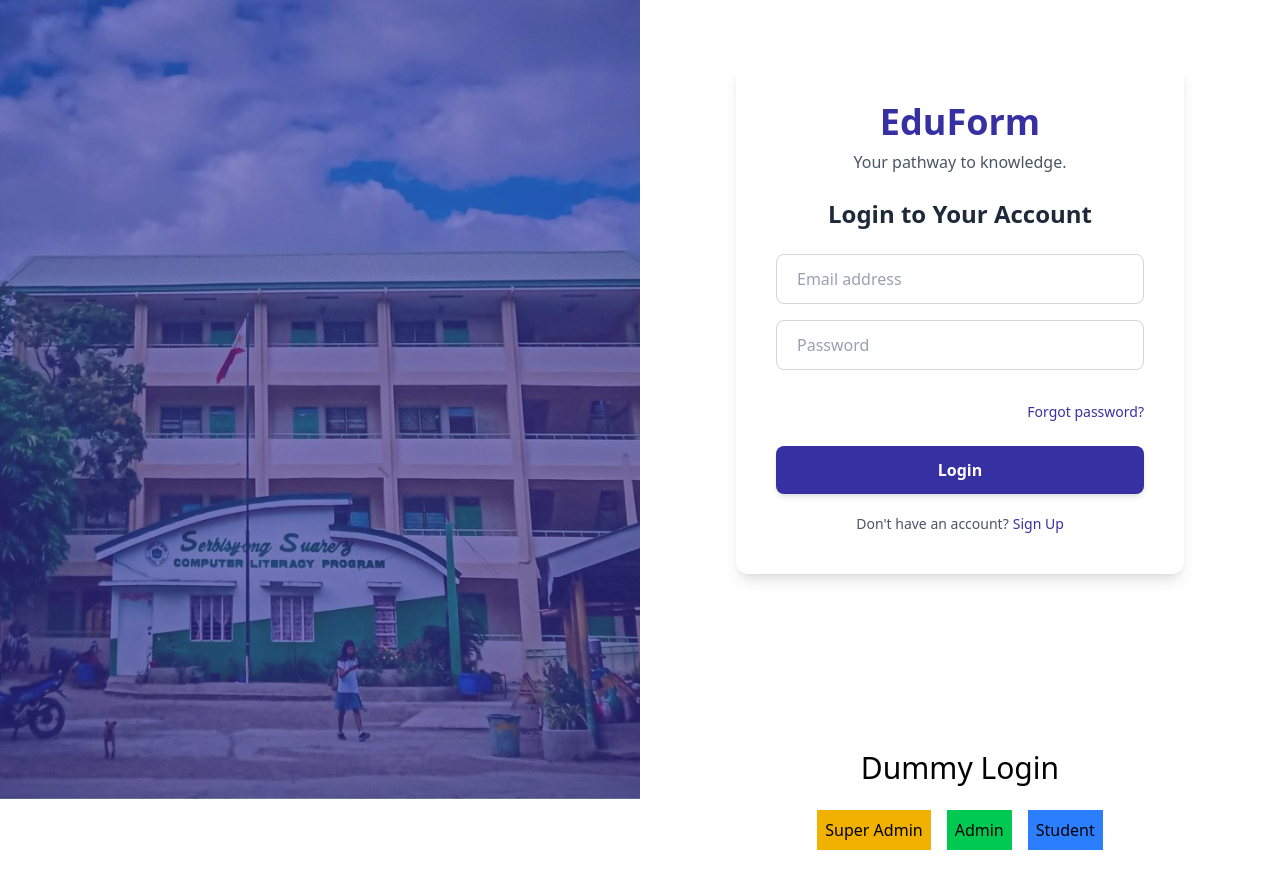
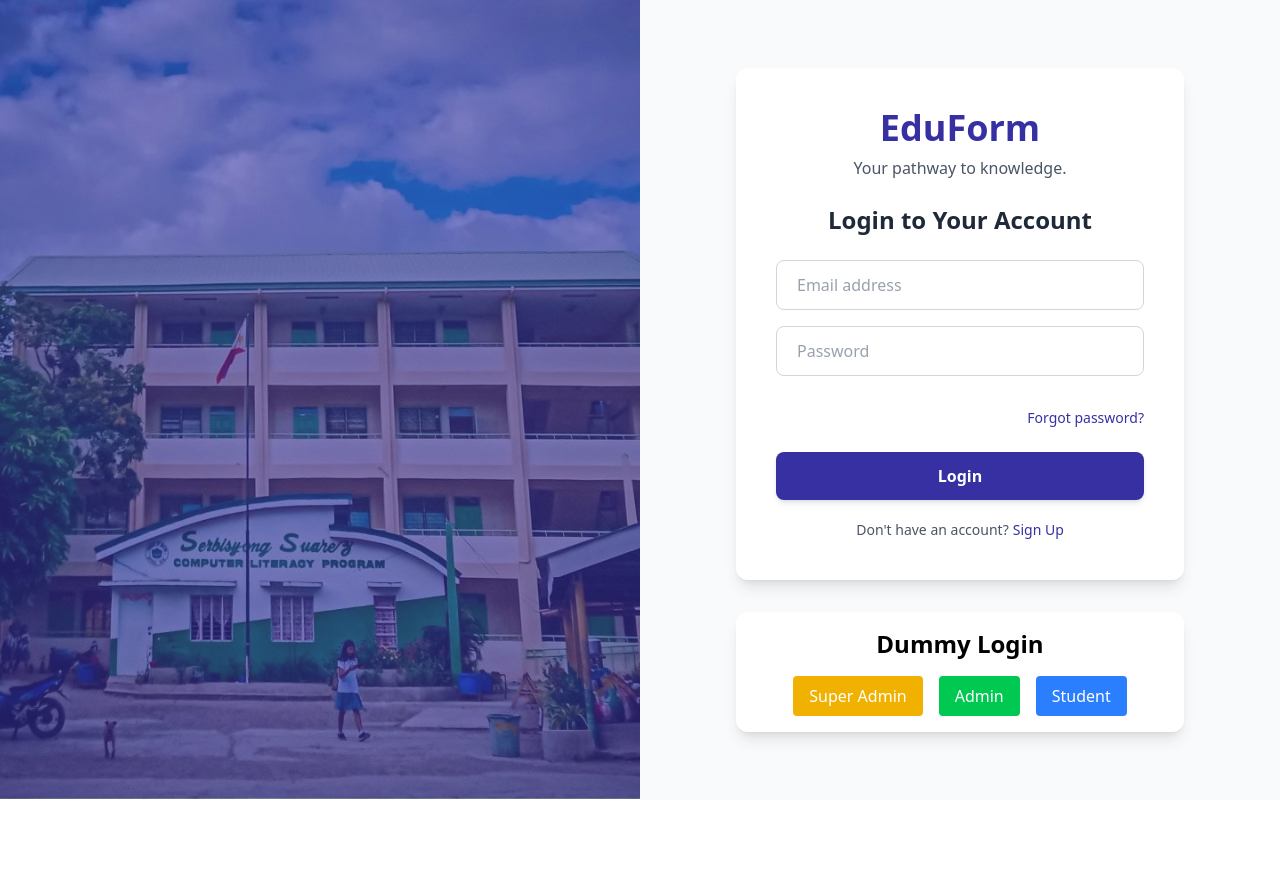
Before and after one commit to Commissions-Collab/EduForm---FRONTEND, a React (Vite) app: page /sign-in in a window 1280 px wide. After the commit the page ends 800 px from the top, so only its background shows below. Built offline with nearby package versions, Linux system fonts and the light colour scheme.

Commit message:
fix dummy login in sign in

```diff
--- a/src/pages/auth/signIn.jsx
+++ b/src/pages/auth/signIn.jsx
@@ -10,10 +10,11 @@ const SignIn = () => {
     login(role);
     navigate(`/${role}/dashboard`);
   };
+
   return (
-    <>
-      <div className="min-h-screen flex items-center justify-center px-4 py-8">
-        <form className="w-full max-w-md bg-white p-6 sm:p-8 md:p-10 rounded-xl shadow-lg space-y-6 relative overflow-hidden">
+    <div className="min-h-screen w-full flex items-center justify-center bg-gray-50">
+      <div className="w-full max-w-lg p-4 sm:p-6 md:p-8 overflow-y-auto max-h-screen">
+        <form className="w-full bg-white p-6 sm:p-8 md:p-10 rounded-xl shadow-lg space-y-6 relative overflow-hidden">
           <h1 className="text-4xl font-extrabold text-[#3730A3] text-center mb-2 animate-fadeInDown">
             EduForm
           </h1>
@@ -31,21 +32,21 @@ const SignIn = () => {
               type="email"
               name="email"
               placeholder="Email address"
-              className="w-full px-5 py-3 border border-gray-300 rounded-lg focus:outline-none focus:ring-3 focus:ring-[#3730A3] focus:border-transparent transition-all duration-200 text-gray-700 placeholder-gray-400" // Enhanced focus, padding, border
+              className="w-full px-5 py-3 border border-gray-300 rounded-lg focus:outline-none focus:ring-3 focus:ring-[#3730A3] focus:border-transparent transition-all duration-200 text-gray-700 placeholder-gray-400"
             />
 
             <input
               type="password"
               name="password"
               placeholder="Password"
-              className="w-full px-5 py-3 border border-gray-300 rounded-lg focus:outline-none focus:ring-3 focus:ring-[#3730A3] focus:border-transparent transition-all duration-200 text-gray-700 placeholder-gray-400" // Enhanced focus, padding, border
+              className="w-full px-5 py-3 border border-gray-300 rounded-lg focus:outline-none focus:ring-3 focus:ring-[#3730A3] focus:border-transparent transition-all duration-200 text-gray-700 placeholder-gray-400"
             />
           </div>
 
           <div className="flex justify-end pt-2">
             <Link
               to="/forgot-password"
-              className="text-sm font-medium text-[#3730A3] hover:text-[#2C268C] hover:underline transition-colors duration-200" // Added font-medium, transition
+              className="text-sm font-medium text-[#3730A3] hover:text-[#2C268C] hover:underline transition-colors duration-200"
             >
               Forgot password?
             </Link>
@@ -72,31 +73,33 @@ const SignIn = () => {
             </Link>
           </div>
         </form>
-      </div>
-      <div className="p-8 text-center">
-        <h1 className="text-3xl mb-6">Dummy Login</h1>
-        <div className="flex justify-center gap-4">
+
+        {/* Dummy login */}
+        <div className="mt-8 p-4 bg-white rounded-xl shadow-lg text-center">
+          <h1 className="text-2xl font-bold mb-4">Dummy Login</h1>
+          <div className="flex flex-wrap justify-center gap-4">
             <button
               onClick={() => handleLogin("superadmin")}
-            className="bg-yellow-500 p-2"
+              className="bg-yellow-500 hover:bg-yellow-600 text-white font-medium px-4 py-2 rounded transition"
             >
               Super Admin
             </button>
             <button
               onClick={() => handleLogin("admin")}
-            className="bg-green-500 p-2"
+              className="bg-green-500 hover:bg-green-600 text-white font-medium px-4 py-2 rounded transition"
             >
               Admin
             </button>
             <button
               onClick={() => handleLogin("student")}
-            className="bg-blue-500 p-2"
+              className="bg-blue-500 hover:bg-blue-600 text-white font-medium px-4 py-2 rounded transition"
             >
               Student
             </button>
           </div>
         </div>
-    </>
+      </div>
+    </div>
   );
 };
 
```
Lines whose indentation alone changed are shown as unchanged.
